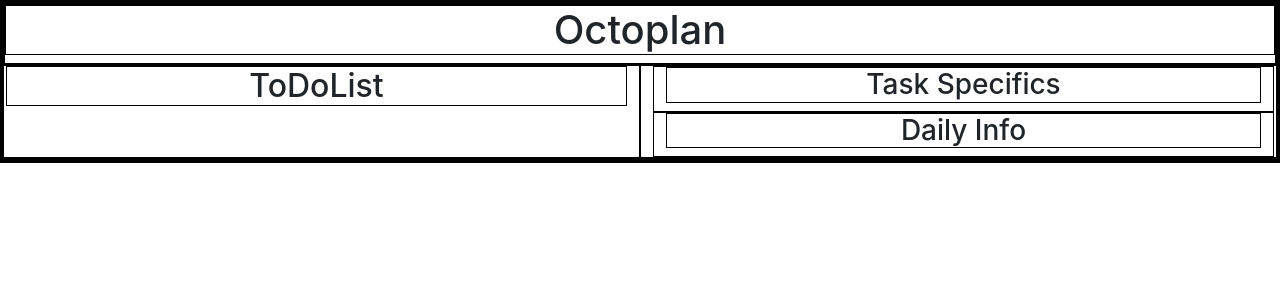
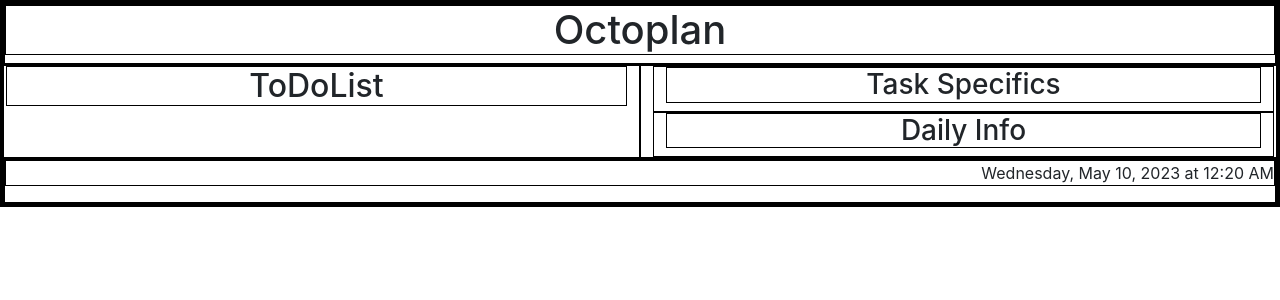
Before and after one commit to kylebenji/octoplan, a React (Create React App) app: page / in a window 1280 px wide. Shown: the top 300 px of the page. Built offline with nearby package versions, Linux system fonts and the light colour scheme.

Commit message:
adding date

```diff
--- a/package.json
+++ b/package.json
@@ -3,6 +3,9 @@
   "version": "0.1.0",
   "private": true,
   "dependencies": {
+    "@fortawesome/fontawesome-svg-core": "^6.4.0",
+    "@fortawesome/free-solid-svg-icons": "^6.4.0",
+    "@fortawesome/react-fontawesome": "^0.2.0",
     "@testing-library/jest-dom": "^5.16.5",
     "@testing-library/react": "^13.4.0",
     "@testing-library/user-event": "^13.5.0",
--- a/src/App.js
+++ b/src/App.js
@@ -1,6 +1,7 @@
 import Header from "./components/Header.js";
 import ToDoList from "./components/ToDoList.js";
 import Information from "./components/Information.js";
+import Footer from "./components/Footer.js";
 
 function App() {
   return (
@@ -10,6 +11,7 @@ function App() {
         <ToDoList />
         <Information />
       </div>
+      <Footer />
     </div>
   );
 }
--- /dev/null
+++ b/src/components/Footer.js
@@ -0,0 +1,15 @@
+const dateFormatOptions = {
+  year: "numeric",
+  month: "long",
+  day: "numeric",
+  weekday: "long",
+  hour: "numeric",
+  minute: "numeric",
+};
+export default function Footer() {
+  return (
+    <footer className="text-end">
+      <p>{new Intl.DateTimeFormat("en-US", dateFormatOptions).format()}</p>
+    </footer>
+  );
+}
--- a/src/components/Header.js
+++ b/src/components/Header.js
@@ -1,6 +1,9 @@
+import { FontAwesomeIcon } from "@fortawesome/react-fontawesome";
+
 export default function Header() {
   return (
     <header>
+      <FontAwesomeIcon icon="fa-brands fa-octopus-deploy" />
       <h1>Octoplan</h1>
     </header>
   );
```
Also changed, not shown: 1 other file (tests, documents, lock files or other folders).
